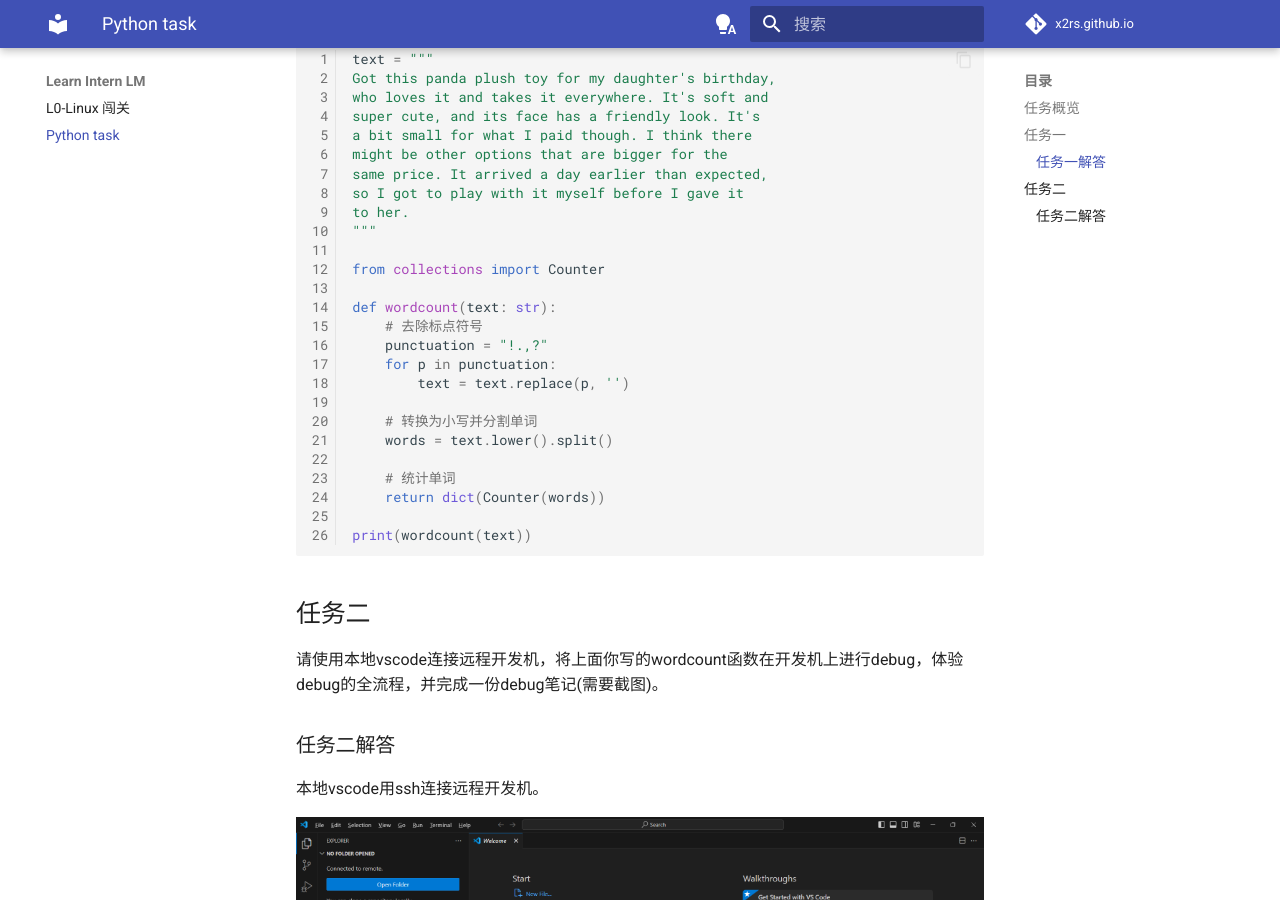
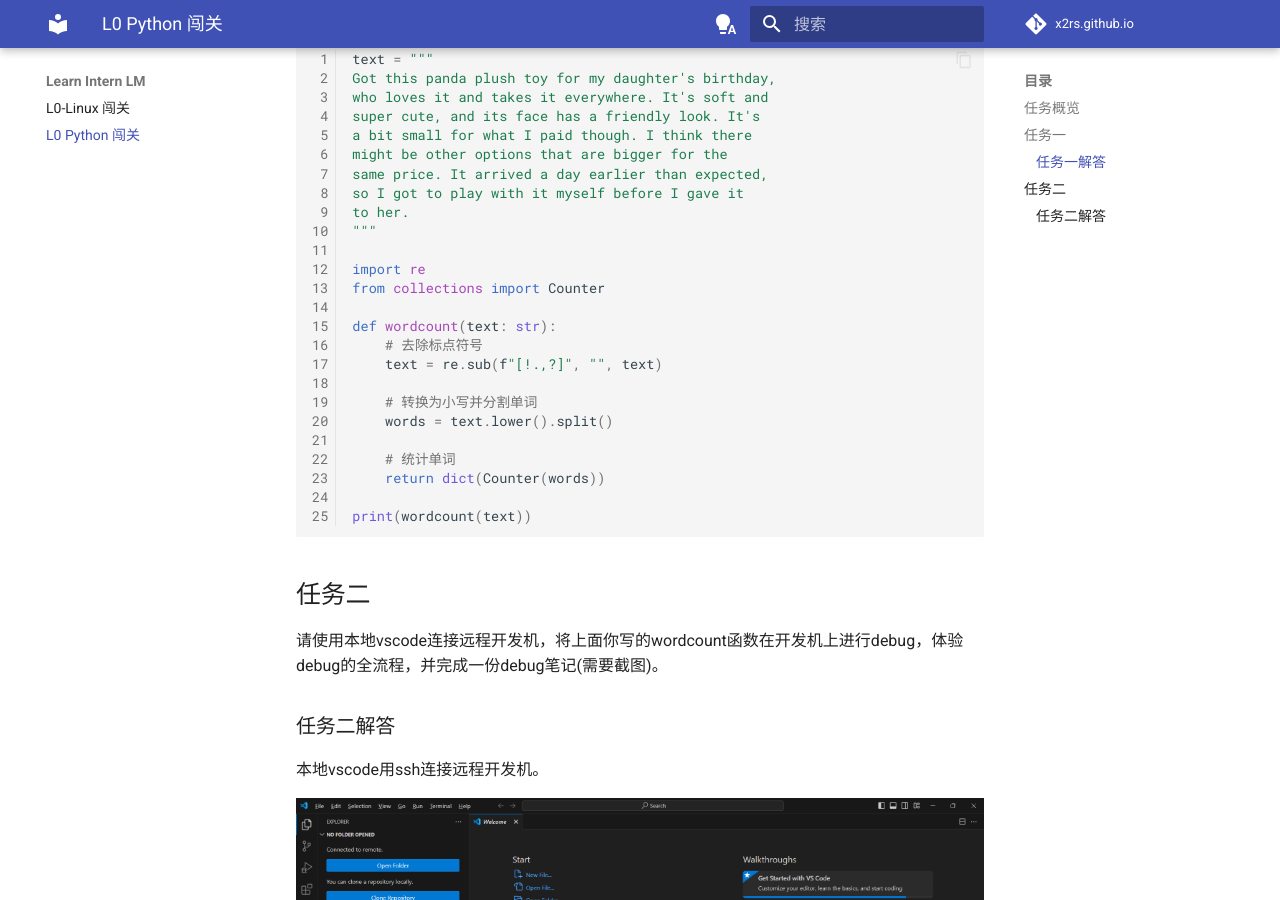
Before and after one commit to x2rs/x2rs.github.io, an MkDocs documentation site: the page built from docs/internlm/l0-python.md, in a window 1280 px wide and 900 px high, scrolled down 1199 px. Built offline with MkDocs 1.6.1 and Material for MkDocs 9.7.7, drawn with Linux system fonts in a browser that asks for light colours; comment, search, counter and statistics services are not loaded; some of the changed text lies outside the part shown.

Commit message:
fix python code

```diff
--- a/docs/internlm/l0-python.md
+++ b/docs/internlm/l0-python.md
@@ -1,4 +1,4 @@
-# Python task
+# L0 Python 闯关
 
 [文档链接](https://github.com/InternLM/Tutorial/blob/camp3/docs/L0/Python/task.md)
 
--- a/docs/internlm/l0-python/wordcount.py
+++ b/docs/internlm/l0-python/wordcount.py
@@ -9,13 +9,12 @@ so I got to play with it myself before I gave it
 to her.
 """
 
+import re
 from collections import Counter
 
 def wordcount(text: str):
     # 去除标点符号
-    punctuation = "!.,?"
-    for p in punctuation:
-        text = text.replace(p, '')
+    text = re.sub(f"[!.,?]", "", text)
 
     # 转换为小写并分割单词
     words = text.lower().split()
```
